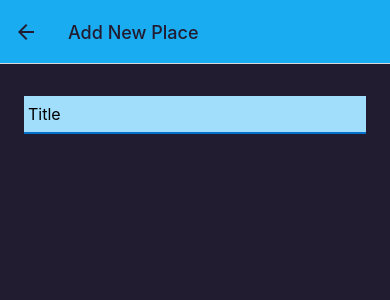
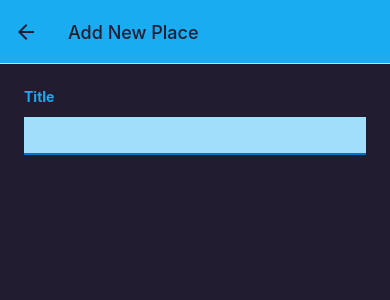
Before and after one commit to GWphua/react-udemy_favourite-places, a React Native app: screen /AddPlace in a window 390 px wide. Shown: the top 300 px of the page. Built offline with nearby package versions, Linux system fonts and the light colour scheme.

Commit message:
Bug Fixes on PlaceForm.ts

```diff
--- a/components/Places/PlaceForm.tsx
+++ b/components/Places/PlaceForm.tsx
@@ -5,15 +5,19 @@ import { Colors } from "../../constants/Colors";
 export const PlaceForm: FC = () => {
   const [enteredTitle, setEnteredTitle] = useState("");
 
-  const changeTitleHandler = () => {
+  const changeTitleHandler = (enteredTitle: string) => {
     setEnteredTitle(enteredTitle);
   };
 
   return (
     <ScrollView style={styles.form}>
-      <View style={styles.label}>
-        <Text style={styles.input}>Title</Text>
-        <TextInput onChangeText={changeTitleHandler} value={enteredTitle} />
+      <View>
+        <Text style={styles.label}>Title</Text>
+        <TextInput
+          style={styles.input}
+          onChangeText={changeTitleHandler}
+          value={enteredTitle}
+        />
       </View>
     </ScrollView>
   );
```
